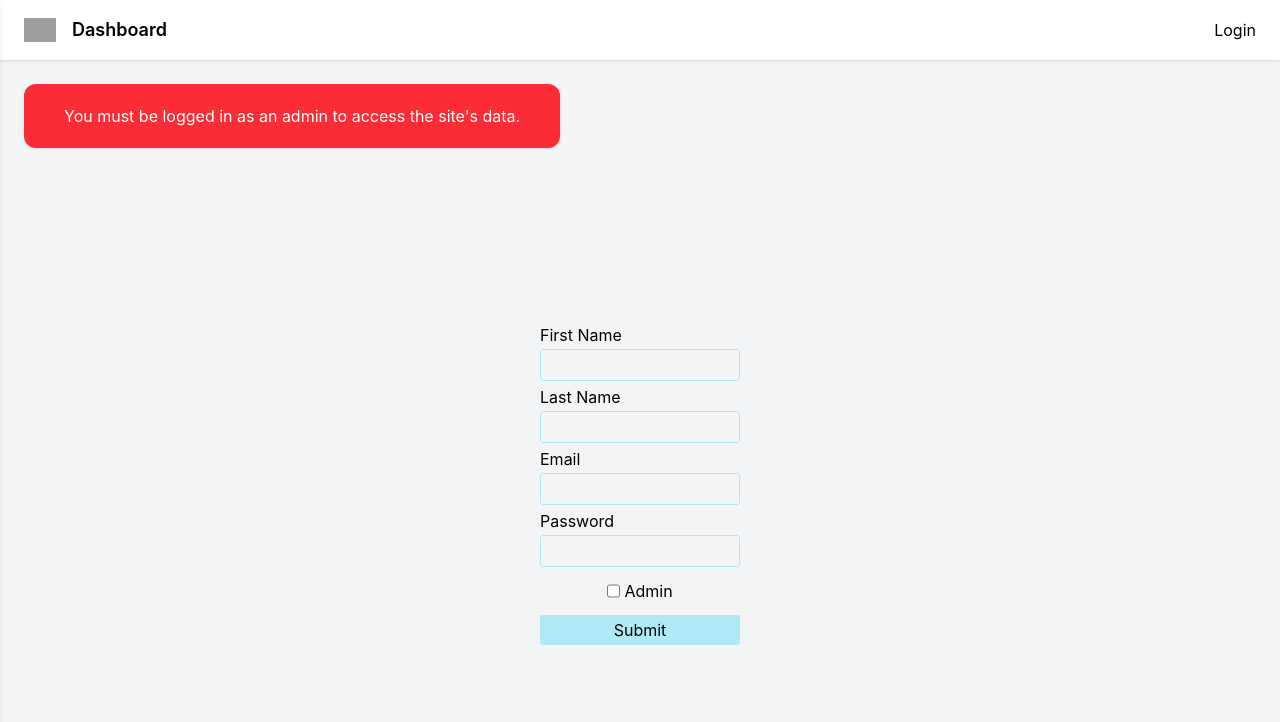
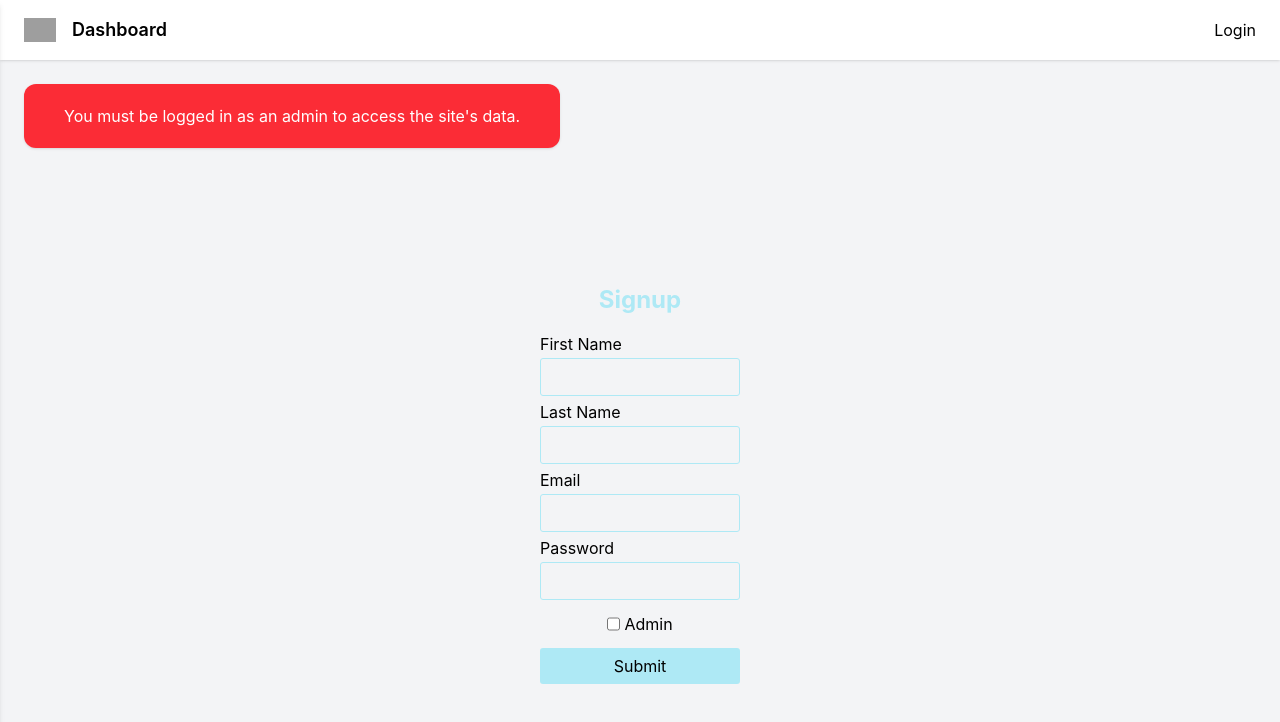
Before and after one commit to ahmadyattia/e-commerce-dashboard, a React (Vite) app: page /dashboard/signup in a window 1280 px wide. Shown: the top 722 px of the page. Built offline with nearby package versions, Linux system fonts and the light colour scheme; no server answers; grey boxes are pictures that could not be loaded.

Commit message:
Improve the look of signup and login forms.

```diff
--- a/src/pages/dashboard/Login.tsx
+++ b/src/pages/dashboard/Login.tsx
@@ -19,7 +19,8 @@ const Login = () => {
   };
 
   return (
-    <div className="flex justify-center items-center h-[80vh]">
+    <div className="flex flex-col justify-center items-center h-[80vh]">
+      <h1 className="text-2xl font-bold mb-4 text-[#aee9f5]">Login</h1>
       <form onSubmit={handleSubmit} className="w-[200px] max-w-full">
         <div className="flex flex-col gap-0.5 mb-1">
           <label htmlFor="email">Email</label>
@@ -28,7 +29,7 @@ const Login = () => {
             type="text"
             value={email}
             onChange={(e) => setEmail(e.target.value)}
-            className="border border-[#aee9f5] rounded-[3px] p-0.75 focus:outline-[dodgerblue]"
+            className="border border-[#aee9f5] rounded-[3px] p-1.5 focus:outline-[dodgerblue]"
           />
         </div>
         <div className="flex flex-col gap-0.5 mb-3">
@@ -38,12 +39,12 @@ const Login = () => {
             type="text"
             value={password}
             onChange={(e) => setPassword(e.target.value)}
-            className="border border-[#aee9f5] rounded-[3px] p-0.75 focus:outline-[dodgerblue]"
+            className="border border-[#aee9f5] rounded-[3px] p-1.5 focus:outline-[dodgerblue]"
           />
         </div>
         <button
           type="submit"
-          className="w-full p-0.75 rounded-[3px] bg-[#aee9f5] text-center cursor-pointer hover:border-[dodgerblue]"
+          className="w-full p-1.5 rounded-[3px] bg-[#aee9f5] text-center cursor-pointer hover:border-[dodgerblue]"
         >
           {loading ? "Submitting..." : "Submit"}
         </button>
--- a/src/pages/dashboard/Signup.tsx
+++ b/src/pages/dashboard/Signup.tsx
@@ -21,7 +21,9 @@ const Signup = () => {
   };
 
   return (
-    <div className="flex justify-center items-center h-[80vh]">
+    <div className="flex flex-col justify-center items-center h-[80vh]">
+      <h1 className="text-2xl font-bold mb-4 text-[#aee9f5]">Signup</h1>
+
       <form onSubmit={handleSubmit} className="w-[200px] max-w-full">
         <div className="flex flex-col gap-0.5 mb-1">
           <label htmlFor="firstName">First Name</label>
@@ -31,7 +33,7 @@ const Signup = () => {
             value={fName}
             onChange={(e) => setFName(e.target.value)}
             required
-            className="border border-[#aee9f5] rounded-[3px] p-0.75 focus:outline-[dodgerblue]"
+            className="border border-[#aee9f5] rounded-[3px] p-1.5 focus:outline-[dodgerblue]"
           />
         </div>
         <div className="flex flex-col gap-0.5 mb-1">
@@ -42,7 +44,7 @@ const Signup = () => {
             value={lName}
             onChange={(e) => setLName(e.target.value)}
             required
-            className="border border-[#aee9f5] rounded-[3px] p-0.75 focus:outline-[dodgerblue]"
+            className="border border-[#aee9f5] rounded-[3px] p-1.5 focus:outline-[dodgerblue]"
           />
         </div>
         <div className="flex flex-col gap-0.5 mb-1">
@@ -53,7 +55,7 @@ const Signup = () => {
             value={email}
             onChange={(e) => setEmail(e.target.value)}
             required
-            className="border border-[#aee9f5] rounded-[3px] p-0.75 focus:outline-[dodgerblue]"
+            className="border border-[#aee9f5] rounded-[3px] p-1.5 focus:outline-[dodgerblue]"
           />
         </div>
         <div className="flex flex-col gap-0.5 mb-1">
@@ -64,7 +66,7 @@ const Signup = () => {
             value={password}
             onChange={(e) => setPassword(e.target.value)}
             required
-            className="border border-[#aee9f5] rounded-[3px] p-0.75 focus:outline-[dodgerblue]"
+            className="border border-[#aee9f5] rounded-[3px] p-1.5 focus:outline-[dodgerblue]"
           />
         </div>
         <div className="flex gap-1 justify-center m-3">
@@ -73,7 +75,7 @@ const Signup = () => {
         </div>
         <button
           type="submit"
-          className="w-full p-0.75 rounded-[3px]  bg-[#aee9f5] text-center cursor-pointer hover:border-[dodgerblue]"
+          className="w-full p-1.5 rounded-[3px]  bg-[#aee9f5] text-center cursor-pointer hover:border-[dodgerblue]"
         >
           {loading ? "Submitting..." : "Submit"}
         </button>
```
